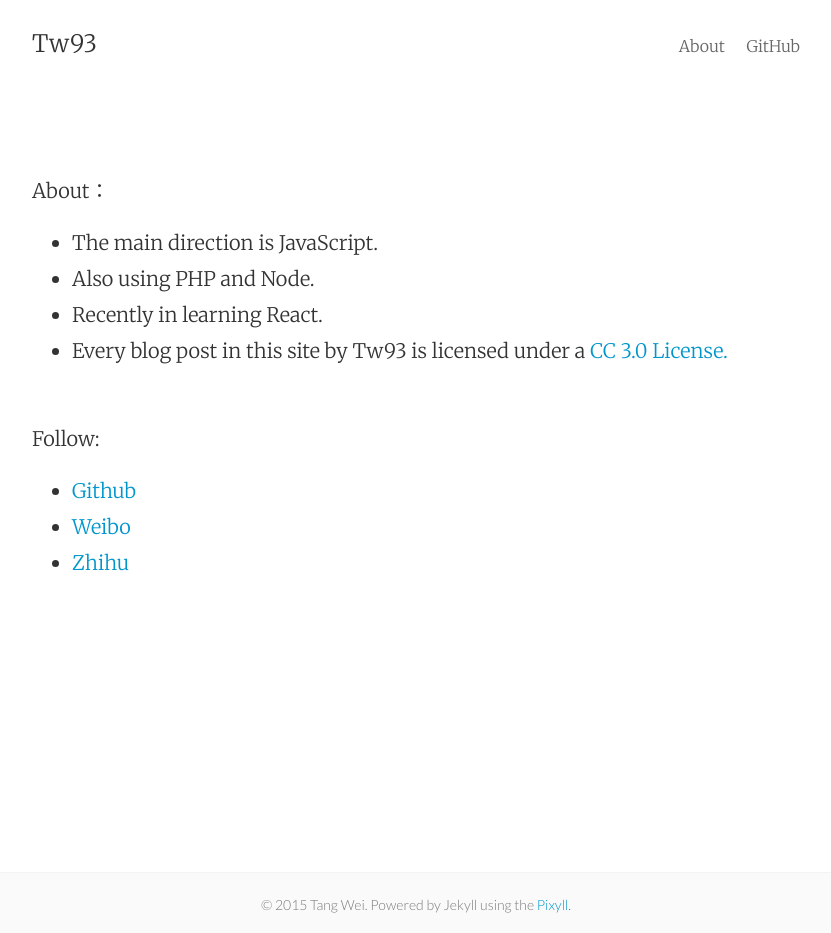
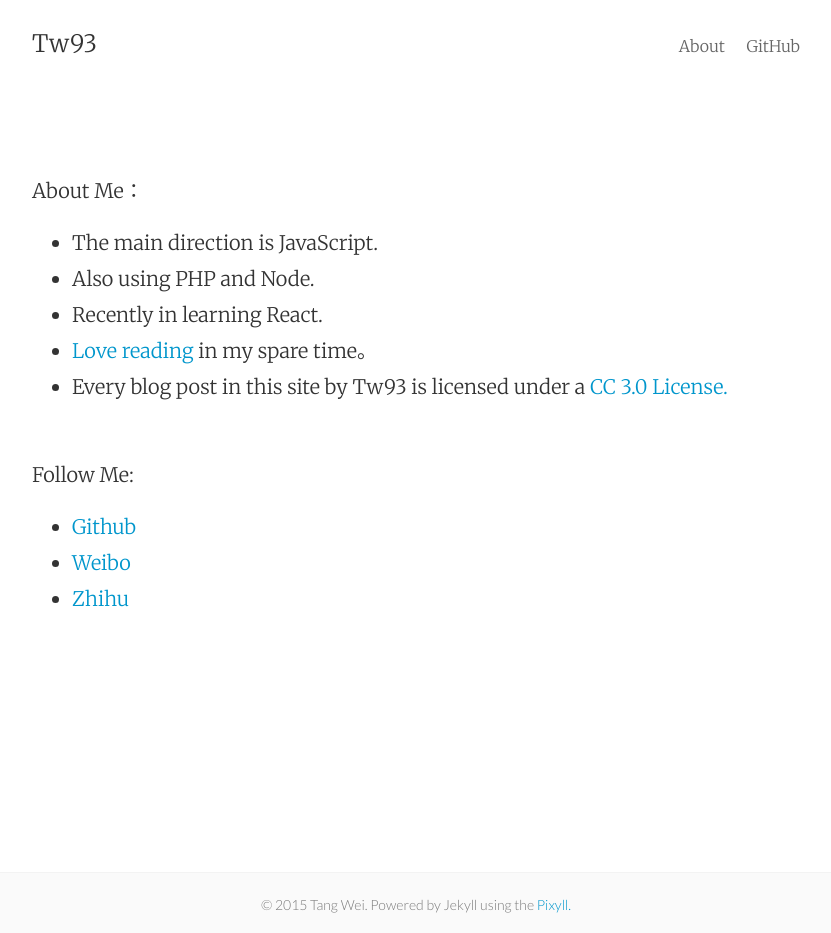
Before and after one commit to tw93/tw93.github.io, a Jekyll site: the page built from about.md, in a window 1280 px wide. Shown: the whole page, without its empty margins (224-1055 px from the left). Built offline with Jekyll 4.4.1, drawn with Linux system fonts in a browser that asks for light colours.

Commit message:
add the reading record in douban

```diff
--- a/about.md
+++ b/about.md
@@ -4,16 +4,17 @@
 permalink: /about/
 ---
 
-About：
+About Me：
 
 * The main direction is JavaScript.
 * Also using PHP and Node.
 * Recently in learning React.
+* [Love reading](http://book.douban.com/people/77063977/){:target="_blank"} in my spare time。
 * Every blog post in this site by Tw93 is licensed under a <a rel="license" href="http://creativecommons.org/licenses/by-nc/3.0/cn/" target="_blank">CC 3.0 License.</a>
 <br>
 
 
-Follow:
+Follow Me:
 
 * [Github](https://github.com/{{site.github_username}}){:target="_blank"}
 * [Weibo](http://weibo.com/{{site.sina_id}}){:target="_blank"}
```
